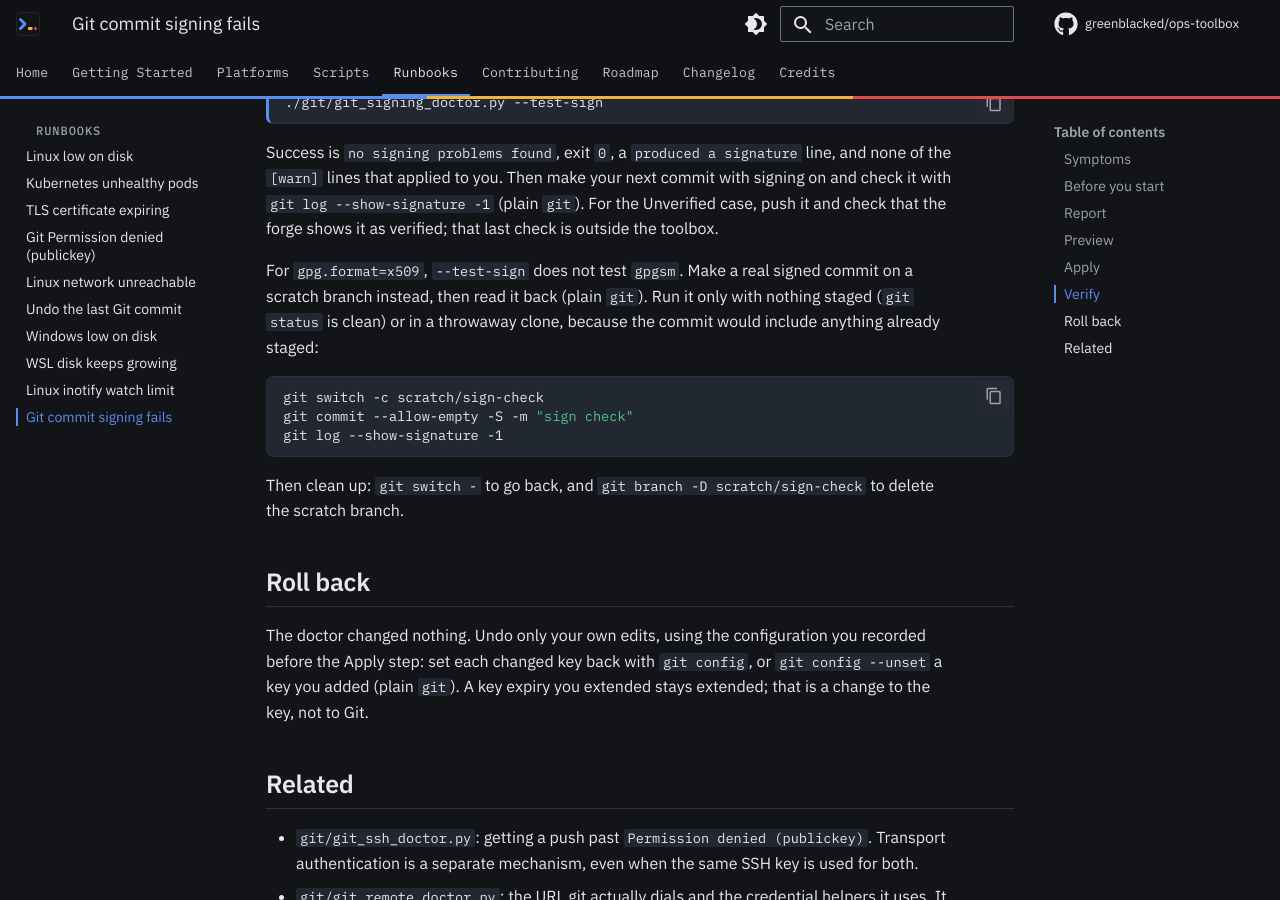
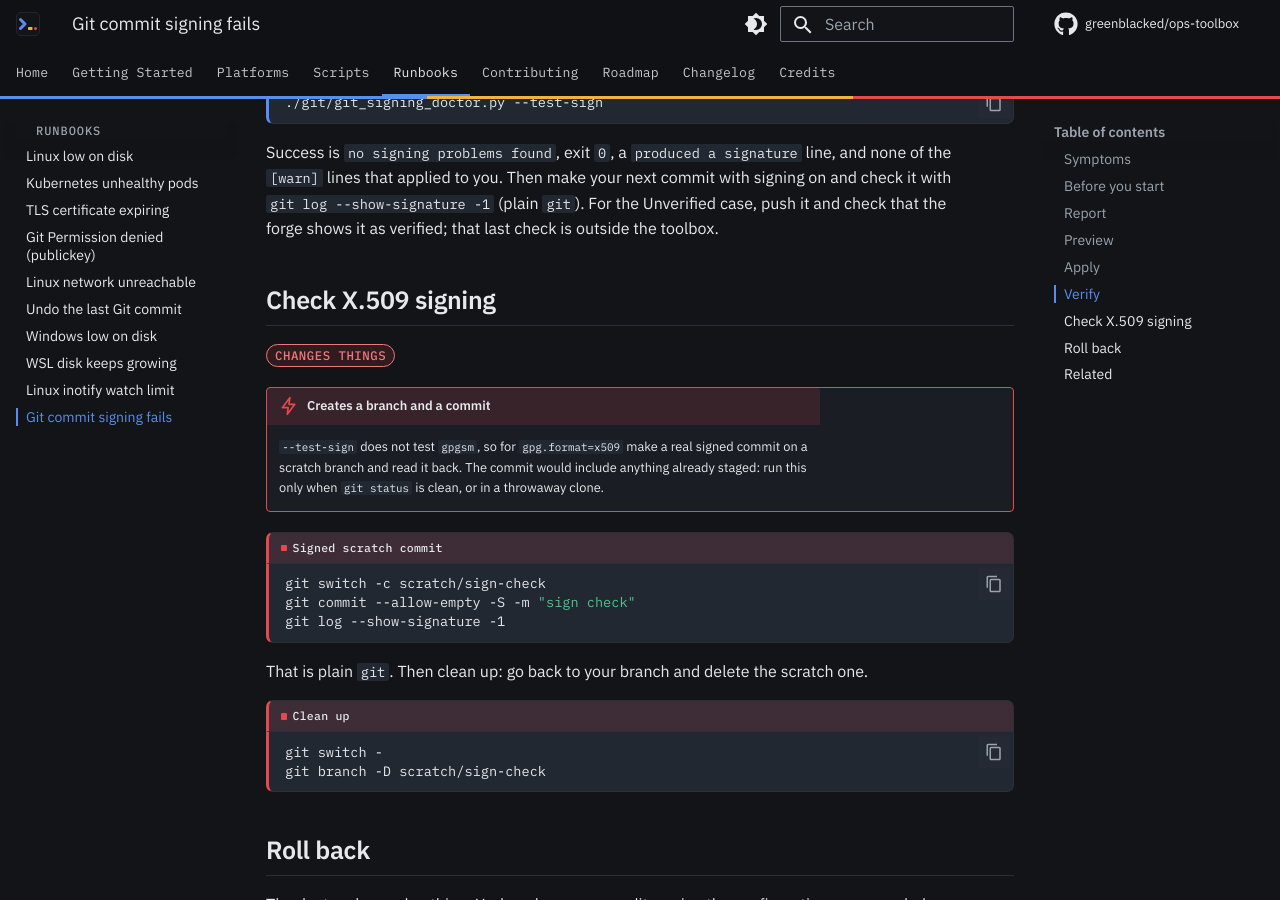
Before and after one commit to greenblacked/ops-toolbox, an MkDocs documentation site: the page built from docs/runbooks/git-commit-signing-fails.md, in a window 1280 px wide and 900 px high, scrolled down 4166 px. Built offline with MkDocs 1.6.1 and Material for MkDocs 9.7.7, drawn with Linux system fonts in a browser that asks for light colours; comment, search, counter and statistics services are not loaded; some of the changed text lies outside the part shown.

Commit message:
docs(runbooks): move X.509 sign check out of Verify
The Verify step is read-only, but the manual X.509 check creates a
branch and a commit. Give it its own step badged as changing things,
with the clean-status precondition and the cleanup commands. Also allow
admonition paragraphs for markdownlint (MD046).

````diff
--- a/docs/runbooks/git-commit-signing-fails.md
+++ b/docs/runbooks/git-commit-signing-fails.md
@@ -1,6 +1,6 @@
 # Commits fail to sign or show Unverified
 
-<!-- markdownlint-disable MD033 -->
+<!-- markdownlint-disable MD033 MD046 -->
 
 **When to use:** `git commit` fails because the commit cannot be signed, or
 commits sign locally but the forge shows them as Unverified, and you need to
@@ -111,7 +111,8 @@ so read them.
     falls through to `gpg --clearsign --local-user <x509 id>`, which does
     not exercise `gpgsm` and usually fails because `gpg` holds no such
     secret key. Neither a pass nor a fail there says anything about X.509
-    signing. Check X.509 by hand (see Verify).
+    signing. Check X.509 by hand (see
+    Check X.509 signing).
 
 ```{ .bash .rpt-preview title="Preview" }
 ./git/git_signing_doctor.py --test-sign
@@ -174,19 +175,29 @@ commit with signing on and check it with `git log --show-signature -1`
 (plain `git`). For the Unverified case, push it and check that the forge
 shows it as verified; that last check is outside the toolbox.
 
-For `gpg.format=x509`, `--test-sign` does not test `gpgsm`. Make a real
-signed commit on a scratch branch instead, then read it back (plain
-`git`). Run it only with nothing staged (`git status` is clean) or in a
-throwaway clone, because the commit would include anything already staged:
+## Check X.509 signing
 
-```bash
+<span class="stage stage-apply">changes things</span>
+
+!!! apply "Creates a branch and a commit"
+    `--test-sign` does not test `gpgsm`, so for `gpg.format=x509` make a
+    real signed commit on a scratch branch and read it back. The commit
+    would include anything already staged: run this only when `git status`
+    is clean, or in a throwaway clone.
+
+```{ .bash .rpt-apply title="Signed scratch commit" }
 git switch -c scratch/sign-check
 git commit --allow-empty -S -m "sign check"
 git log --show-signature -1
 ```
 
-Then clean up: `git switch -` to go back, and `git branch -D
-scratch/sign-check` to delete the scratch branch.
+That is plain `git`. Then clean up: go back to your branch and delete the
+scratch one.
+
+```{ .bash .rpt-apply title="Clean up" }
+git switch -
+git branch -D scratch/sign-check
+```
 
 ## Roll back
 
@@ -208,4 +219,4 @@ to Git.
 - [`git/` folder README](https://github.com/greenblacked/ops-toolbox/blob/master/git/README.md)
 - [Scripts overview](../scripts/index.md)
 
-<!-- markdownlint-enable MD033 -->
+<!-- markdownlint-enable MD033 MD046 -->
````
